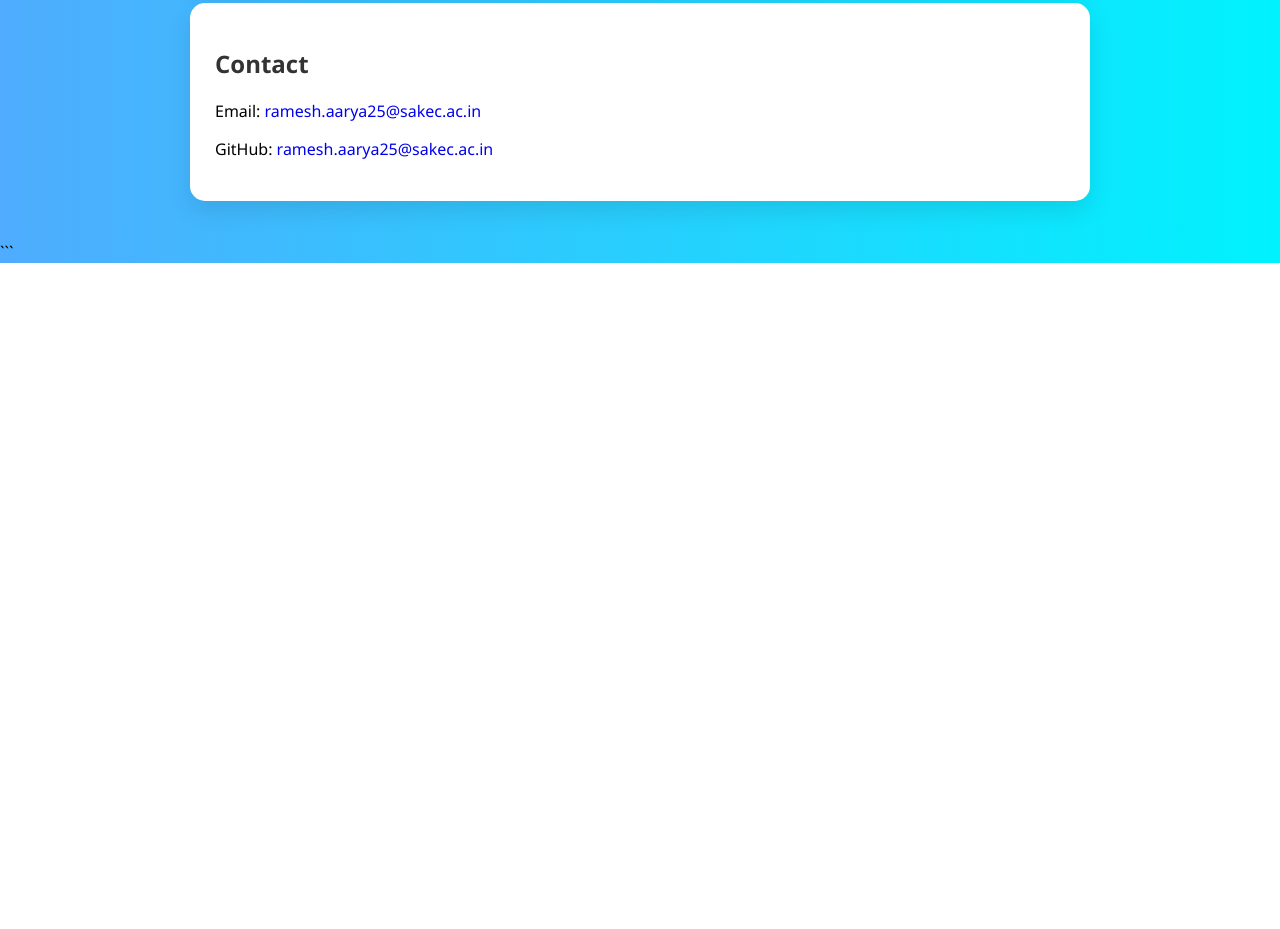
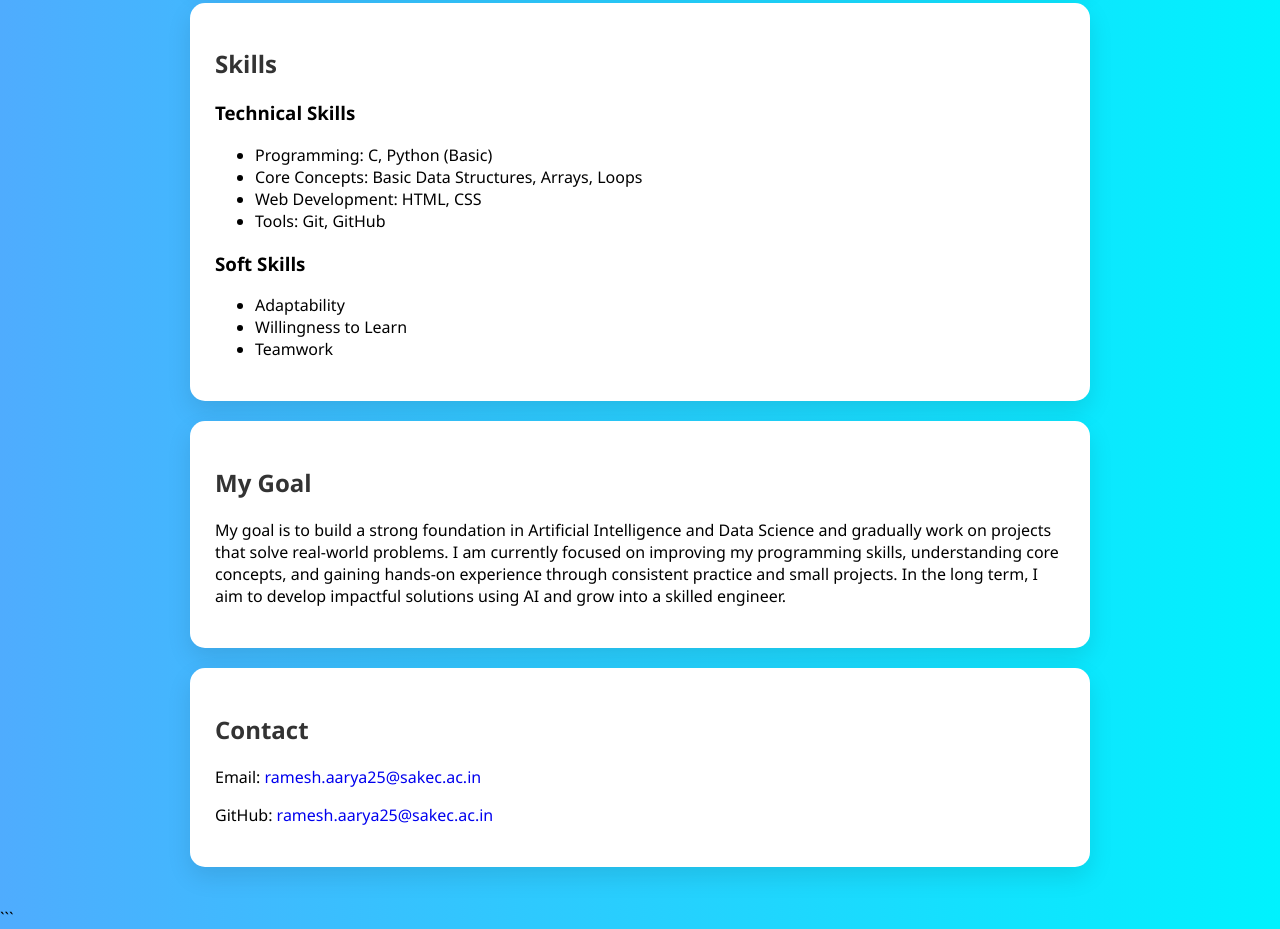
Before and after one commit to rameshaarya25/aarya-p4232.github.io, a plain HTML site: page index.html in a window 1280 px wide. Shown: the part 787-1716 px from the top of the page. Before the commit the page ends 1050 px from the top, so only its background shows below. Drawn offline with Linux system fonts and the light colour scheme.

Commit message:
Update index.html

```diff
--- a/index.html
+++ b/index.html
@@ -13,7 +13,7 @@
     <h1>Aarya Pokharkar</h1>
     <p>
         AI & Data Science Student 🚀 <br>
-        Passionate about learning programming, building skills, and exploring how technology solves real-world problems.
+        Passionate about learning programming, building projects, and exploring how technology can solve real-world problems.
     </p>
 </header>
 
@@ -39,6 +39,38 @@
     </section>
 
     <section class="card">
+        <h2>Skills</h2>
+
+        <h3>Technical Skills</h3>
+        <ul>
+            <li>Programming: C, Python (Basic)</li>
+            <li>Core Concepts: Basic Data Structures, Arrays, Loops</li>
+            <li>Web Development: HTML, CSS</li>
+            <li>Tools: Git, GitHub</li>
+        </ul>
+
+        <h3>Soft Skills</h3>
+        <ul>
+            <li>Adaptability</li>
+            <li>Willingness to Learn</li>
+            <li>Teamwork</li>
+        </ul>
+    </section>
+
+    <section class="card">
+        <h2>My Goal</h2>
+        <p>
+            My goal is to build a strong foundation in Artificial Intelligence and Data Science
+            and gradually work on projects that solve real-world problems.
+
+            I am currently focused on improving my programming skills, understanding core concepts,
+            and gaining hands-on experience through consistent practice and small projects.
+
+            In the long term, I aim to develop impactful solutions using AI and grow into a skilled engineer.
+        </p>
+    </section>
+
+    <section class="card">
         <h2>Contact</h2>
 
         <p>Email:
```
